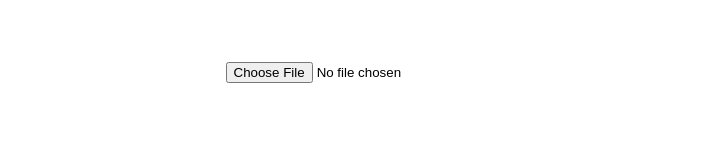
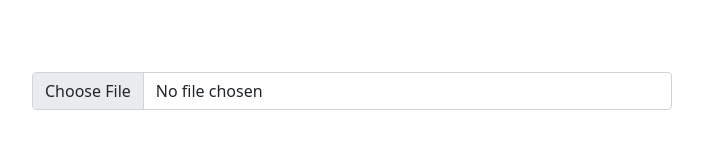
Before and after one commit to SantinoNicolasBoscatto/HTML-TABLE-TO-JSON, a plain HTML site: page index.html in a window 1280 px wide. Shown: the whole page, without its empty margins (288-991 px from the left). Drawn offline with nearby package versions, Linux system fonts and the light colour scheme.

Commit message:
Update index.html

```diff
--- a/index.html
+++ b/index.html
@@ -4,15 +4,22 @@
     <meta charset="UTF-8">
     <meta name="viewport" content="width=device-width, initial-scale=1.0">
     <title>Document</title>
+	<link href="https://cdn.jsdelivr.net/npm/bootstrap@5.0.2/dist/css/bootstrap.min.css" rel="stylesheet" integrity="sha384-EVSTQN3/azprG1Anm3QDgpJLIm9Nao0Yz1ztcQTwFspd3yD65VohhpuuCOmLASjC" crossorigin="anonymous">
 </head>
+<style>
+	#fileInput{
+		width: 50vw;
+	}
+</style>
 <body>
 <center>
 <br/><br/><br/>
-<input type="file" id="fileInput">
+<input type="file" id="fileInput" class="form-control">
 <br/><br/><br/>
 </center>
 <img src="" id="MyIMG"/>
 <table id="myTable"></table>
+<script src="https://cdn.jsdelivr.net/npm/bootstrap@5.0.2/dist/js/bootstrap.bundle.min.js" integrity="sha384-MrcW6ZMFYlzcLA8Nl+NtUVF0sA7MsXsP1UyJoMp4YLEuNSfAP+JcXn/tWtIaxVXM" crossorigin="anonymous"></script>
 <script>
 	function tableToJson(table) {
 		var data = [];
```
